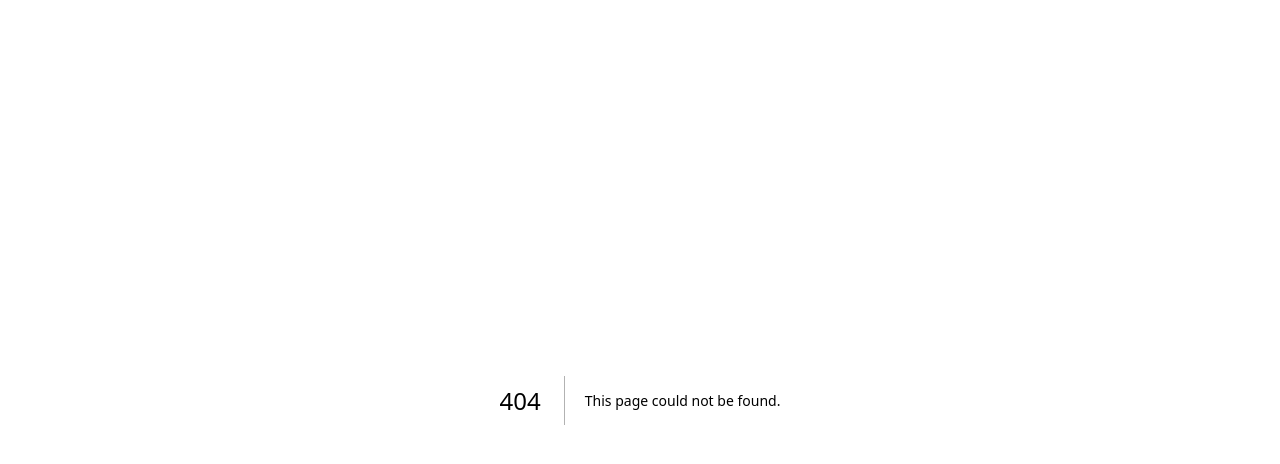
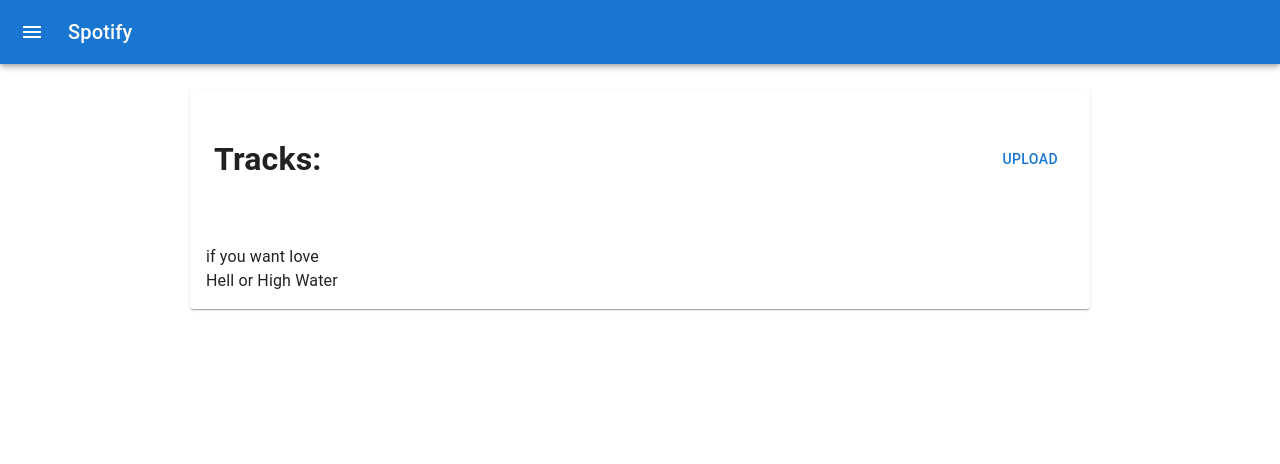
Before and after one commit to ayub-a/music-platform, a Next.js app in the folder client/: page /tracks in a window 1280 px wide. Before the commit this address had no page. Shown: the top 464 px of the page. Built offline with nearby package versions, Linux system fonts and the light colour scheme.

Commit message:
pages: tracks

```diff
--- /dev/null
+++ b/client/components/TrackItem.tsx
@@ -0,0 +1,13 @@
+import React from 'react'
+import { ITrack } from '../types/track'
+
+interface TrackItem {
+  track: ITrack
+  active?: boolean
+}
+
+const TrackItem: React.FC<TrackItem> = ({ track, active = false }) => {
+  return <div>{track.name}</div>
+}
+
+export default TrackItem
--- /dev/null
+++ b/client/components/TrackList.tsx
@@ -0,0 +1,23 @@
+import { Grid } from '@mui/material'
+import { Box } from '@mui/system'
+import React from 'react'
+import { ITrack } from '../types/track'
+import TrackItem from './TrackItem'
+
+interface TrackListProps {
+  tracks: ITrack[]
+}
+
+const TrackList: React.FC<TrackListProps> = ({ tracks }) => {
+  return (
+    <Grid container direction={'column'}>
+      <Box p={2}>
+        {tracks.map((track) => (
+          <TrackItem key={track._id} track={track} />
+        ))}
+      </Box>
+    </Grid>
+  )
+}
+
+export default TrackList
--- /dev/null
+++ b/client/pages/tracks/index.tsx
@@ -0,0 +1,52 @@
+import { Box, Button, Card, Grid } from '@mui/material'
+import { useRouter } from 'next/router'
+import React from 'react'
+import TrackList from '../../components/TrackList'
+import MainLayout from '../../layouts/MainLayout'
+
+import { ITrack } from '../../types/track'
+
+const index = () => {
+  const router = useRouter()
+
+  const tracks: ITrack[] = [
+    {
+      _id: '63ab6c5c501909572b59fd26',
+      name: 'if you want love',
+      artist: 'NF',
+      text: 'no lyrics',
+      listens: 0,
+      picture: 'http://localhost:7777/image/2448dfee-054e-4b7d-b938-9717cf5acece.jpeg',
+      audio: 'http://localhost:7777/audio/92624ded-9365-4893-8ded-1858f3aa7ac5.mp3',
+      comments: [],
+    },
+    {
+      _id: '63bd5c3647998847a74b90a5',
+      name: 'Hell or High Water',
+      artist: 'Billy Raffoul',
+      text: 'no lyrics',
+      listens: 0,
+      picture: 'http://localhost:7777/image/c25c280e-d082-47ea-a6c6-fe0e45196516.jpeg',
+      audio: 'http://localhost:7777/audio/5115eac7-363c-422e-b719-c1094d8bc794.mp3',
+      comments: [],
+    },
+  ]
+
+  return (
+    <MainLayout>
+      <Grid container justifyContent={'center'}>
+        <Card style={{ width: 900 }}>
+          <Box p={3}>
+            <Grid container justifyContent={'space-between'}>
+              <h1>Tracks:</h1>
+              <Button onClick={() => router.push('/tracks/create')}>Upload</Button>
+            </Grid>
+          </Box>
+          <TrackList tracks={tracks} />
+        </Card>
+      </Grid>
+    </MainLayout>
+  )
+}
+
+export default index
--- /dev/null
+++ b/client/types/track.ts
@@ -0,0 +1,16 @@
+export interface IComment {
+  _id: string
+  username: string
+  text: string
+}
+
+export interface ITrack {
+  _id: string
+  name: string
+  artist: string
+  text: string
+  listens: number
+  picture: string
+  audio: string
+  comments: IComment[]
+}
```
Also changed, not shown: client/pages/tracks/create.tsx (added, +12 -0 lines).
